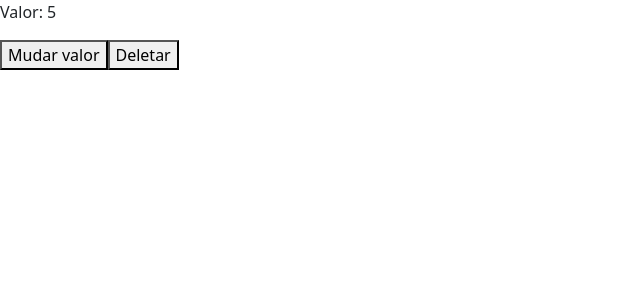
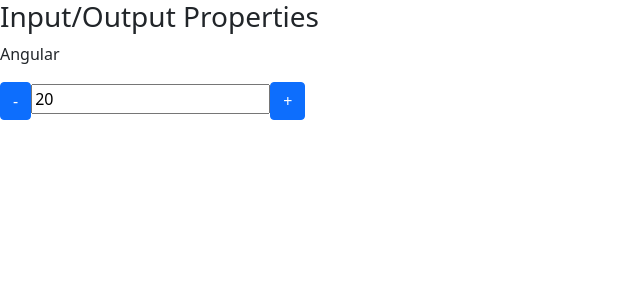
Before and after one commit to Re04nan/angular-learning, an Angular app in the folder data-binding/: page / in a window 1280 px wide. Shown: the top 300 px of the page, without its empty margins (0-640 px from the left). Built offline with nearby package versions, Linux system fonts and the light colour scheme.

Commit message:
Adicionando exemplo prático e resumo do DOM e ViewChild

```diff
--- a/data-binding/src/app/app.component.html
+++ b/data-binding/src/app/app.component.html
@@ -1,5 +1,5 @@
-<!--<app-data-binding></app-data-binding>-->
+<app-data-binding></app-data-binding>
 
-<app-cycle [startValue]="value" *ngIf="!deleteCycle"></app-cycle>
+<!--<app-cycle [startValue]="value" *ngIf="!deleteCycle"></app-cycle>
 <button (click)="changesValue()">Mudar valor</button>
-<button (click)="destroyCycle()">Deletar</button>
+<button (click)="destroyCycle()">Deletar</button>-->
--- a/data-binding/src/app/data-binding/data-binding.component.html
+++ b/data-binding/src/app/data-binding/data-binding.component.html
@@ -95,6 +95,7 @@
         <app-course [course]="courseName"></app-course>
 
         <app-counter [counter]="startValue"
-         (changeValue)="onChangeValue($event)"></app-counter>
+         (changeValue)="onChangeValue($event)">
+        </app-counter>
     </article>
 </section>
--- a/data-binding/src/app/output-property/output-property.component.html
+++ b/data-binding/src/app/output-property/output-property.component.html
@@ -1,5 +1,5 @@
 <div>
     <button class="btn btn-primary" (click)="decreases()">-</button>
-    <input type="text" [value]="counter" readonly/>
+    <input type="text" [value]="counter" readonly #fieldInputDom/>
     <button class="btn btn-primary" (click)="increase()">+</button>
 </div>
--- a/data-binding/src/app/output-property/output-property.component.ts
+++ b/data-binding/src/app/output-property/output-property.component.ts
@@ -1,4 +1,4 @@
-import { Component, EventEmitter, Input, OnInit, Output } from '@angular/core';
+import { Component, ElementRef, EventEmitter, Input, OnInit, Output, ViewChild } from '@angular/core';
 
 @Component({
   selector: 'app-counter',
@@ -12,16 +12,25 @@
 
   @Output() changeValue = new EventEmitter();
 
+  //@ViewChild('fieldInputDom',  { static: true }) fieldInputValue: ElementRef;
+  @ViewChild('fieldInputDom') fieldInputValue: ElementRef;
+  //@ViewChild('fieldInputDom') fieldInputValue: HTMLElement;
+
   increase(){
-    this.counter ++;
+  //console.log(this.fieldInputValue.nativeElement);
+    this.fieldInputValue.nativeElement.value++;
+  //this.counter ++;
     this.changeValue.emit({newValue: this.counter});
   }
   decreases(){
-    this.counter --;
+    this.fieldInputValue.nativeElement.value--;
+  //this.counter --;
     this.changeValue.emit({newValue: this.counter});
   }
 
-  constructor() { }
+  constructor(fieldInputValue: ElementRef) {
+    this.fieldInputValue = fieldInputValue;
+   }
 
   ngOnInit(): void {
   }
```
Also changed, not shown: 1 other file (tests, documents, lock files or other folders).
